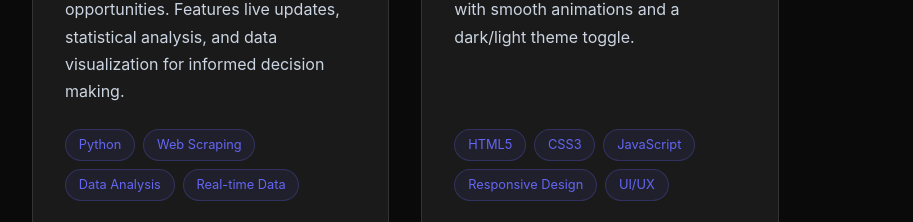
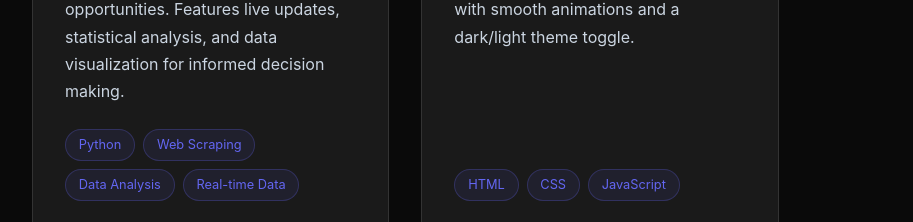
Before and after one commit to CheungLeeLee/Ivan-Lee-Portfolio, a plain HTML site: page index.html in a window 1280 px wide. Shown: the part 2420-2642 px from the top of the page, without its empty margins (40-953 px from the left). Drawn offline with Linux system fonts and the light colour scheme.

Commit message:
Adjusted text

```diff
--- a/index.html
+++ b/index.html
@@ -729,11 +729,9 @@
                 <h3>My Portfolio</h3>
                 <p>This responsive portfolio website showcasing my projects and skills. Built with modern HTML5, CSS3, and JavaScript, featuring a clean design with smooth animations and a dark/light theme toggle.</p>
                 <div class="project-tags">
-                    <span class="tag">HTML5</span>
-                    <span class="tag">CSS3</span>
+                    <span class="tag">HTML</span>
+                    <span class="tag">CSS</span>
                     <span class="tag">JavaScript</span>
-                    <span class="tag">Responsive Design</span>
-                    <span class="tag">UI/UX</span>
                 </div>
                 <div class="project-links">
                     <a href="https://github.com/CheungLeeLee/Ivan-Lee-Portfolio" class="project-link" target="_blank" rel="noopener noreferrer">
```
